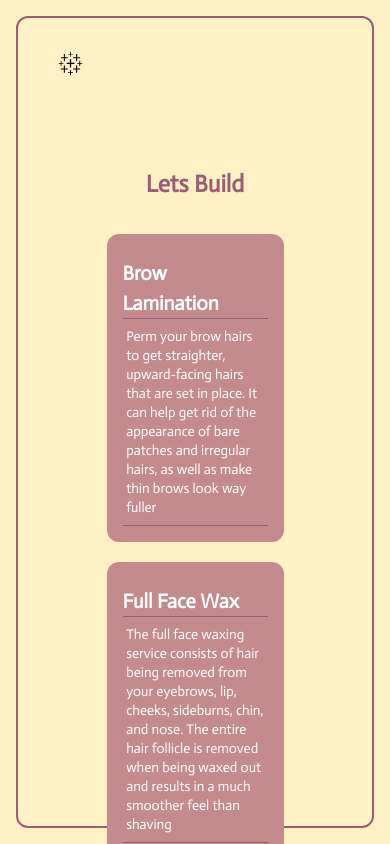
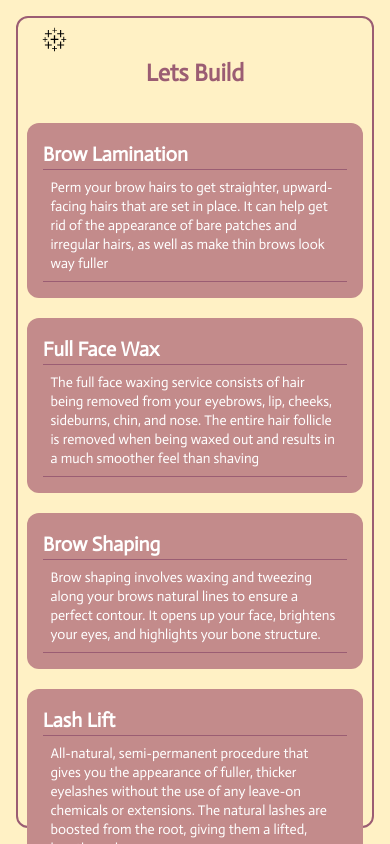
Before and after one commit to clucero36/appointments, a Next.js app in the folder nextjs-appointments/: page /service-details in a window 390 px wide. Shown: the top 844 px of the page. Built offline with nearby package versions, Linux system fonts and the light colour scheme.

Commit message:
Responsive Fix for  Header & Service Cards

```diff
--- a/nextjs-appointments/components/Header.js
+++ b/nextjs-appointments/components/Header.js
@@ -9,7 +9,7 @@ import Link from 'next/link';
 const Header = () => {
 
   return (
-    <Box display='flex' justifyContent='space-between' m='2rem' p='0 .5rem' gap={2} h='10vh'>
+    <Box display='flex' justifyContent='space-between' m={['.5rem 1rem', '.5rem 1rem','2rem']} p='0 .5rem' gap={2} h={['2.5vh', '5vh','10vh']}>
       <Link href='/'>
         <Icon boxSize='25' as={IoLogoTableau} mt='1px'/>
       </Link>
--- a/nextjs-appointments/components/ServiceCard.js
+++ b/nextjs-appointments/components/ServiceCard.js
@@ -9,9 +9,9 @@ const ServiceCard = ({props}) => {
 
 
   return (
-    <Box w='50%' m='0 auto'>
+    <Box w={['95%', '95%', '50%']} m='0 auto'>
       <Box borderRadius='xl' p='1rem' backgroundColor='#C38B8B' color='white'>
-        <Text fontWeight='bold' fontSize='xl' borderBottom='1px' m='.5rem 0' borderColor='#9B5D73'>{props.service}</Text>
+        <Text fontWeight='bold' fontSize='xl' borderBottom='1px' mb='.5rem' borderColor='#9B5D73'>{props.service}</Text>
         <Box borderBottom='1px' borderColor='#9B5D73'>
           <Text w='95%' fontSize='sm' lineHeight='19px' m='0 auto' mb='.5rem' >
             {props.desc}
```
